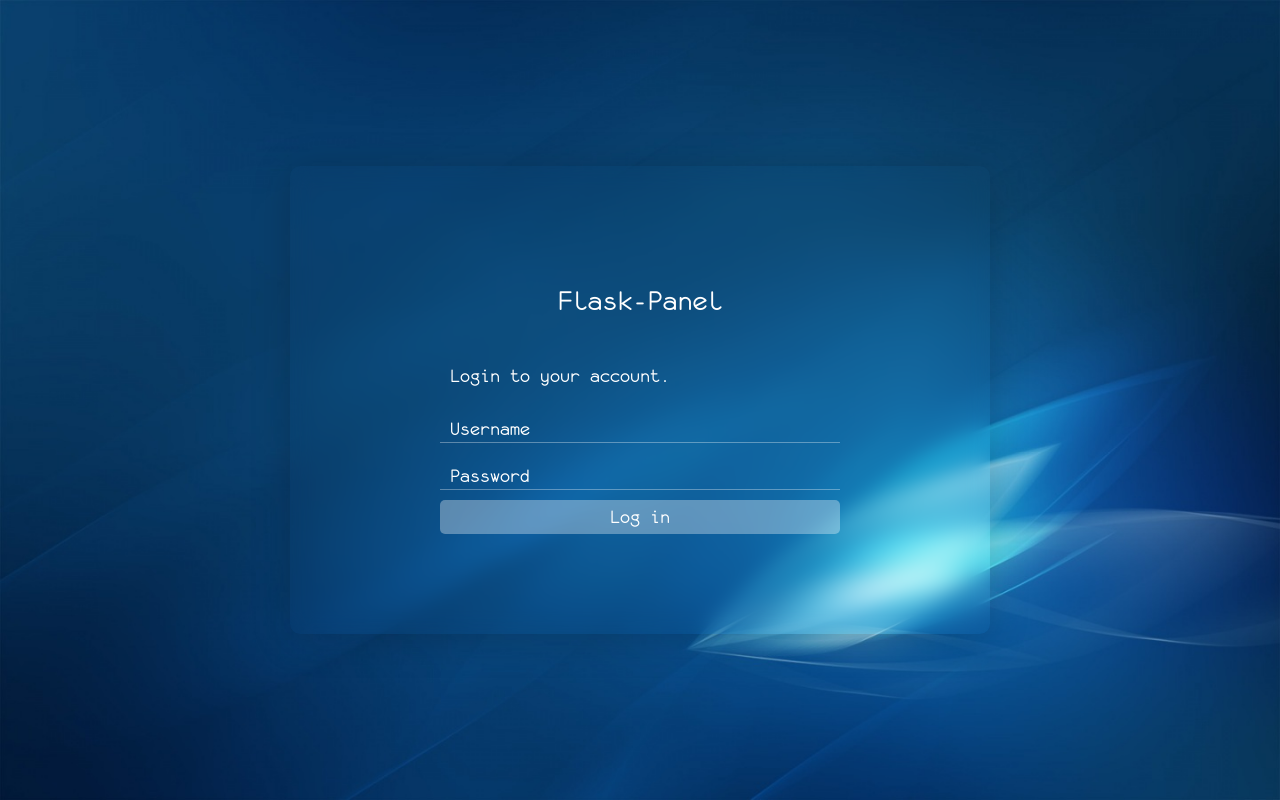
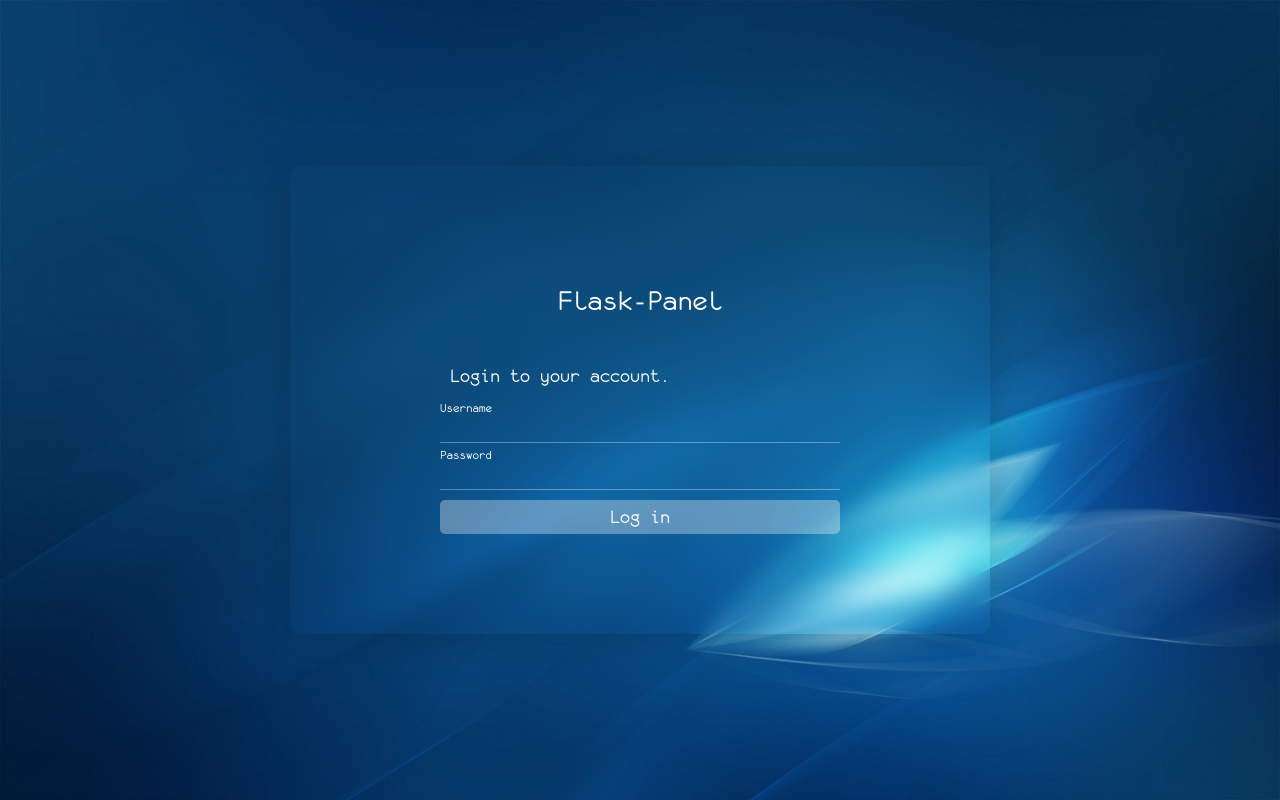
Before and after one commit to badger-py/flask-panel, a Flask app: page /login in a window 1280 px wide. Run offline with Flask 2, Linux system fonts and the light colour scheme.

Commit message:
Login page edited

```diff
--- a/static/css/login.css
+++ b/static/css/login.css
@@ -126,3 +126,8 @@ form > header {
     transform: translate(0,0);
     font-size: 13px;
 }
+
+.input .input__value:not([value=""]) + .input__placeholder {
+    transform: translate(0,0);
+    font-size: 13px;
+}
```
